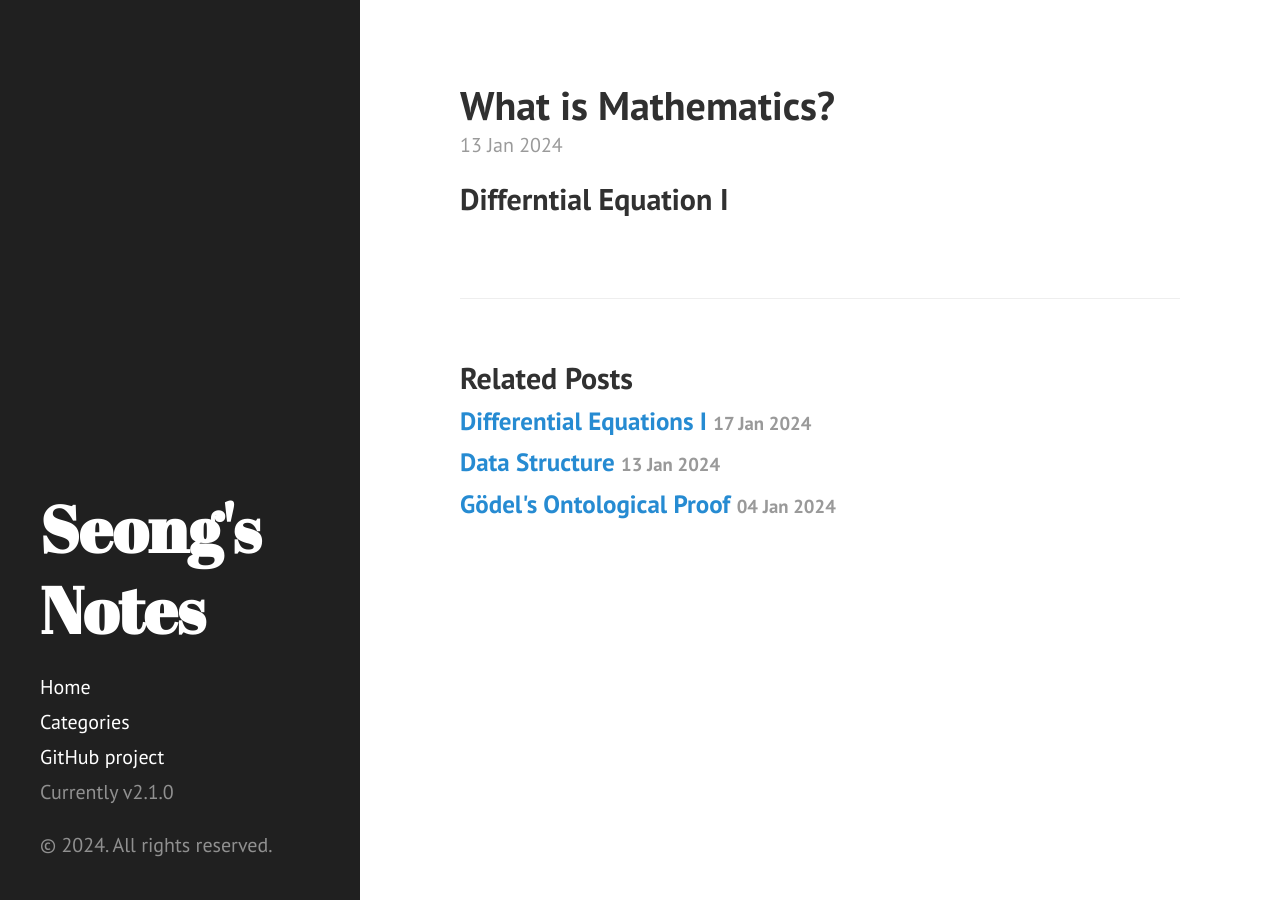
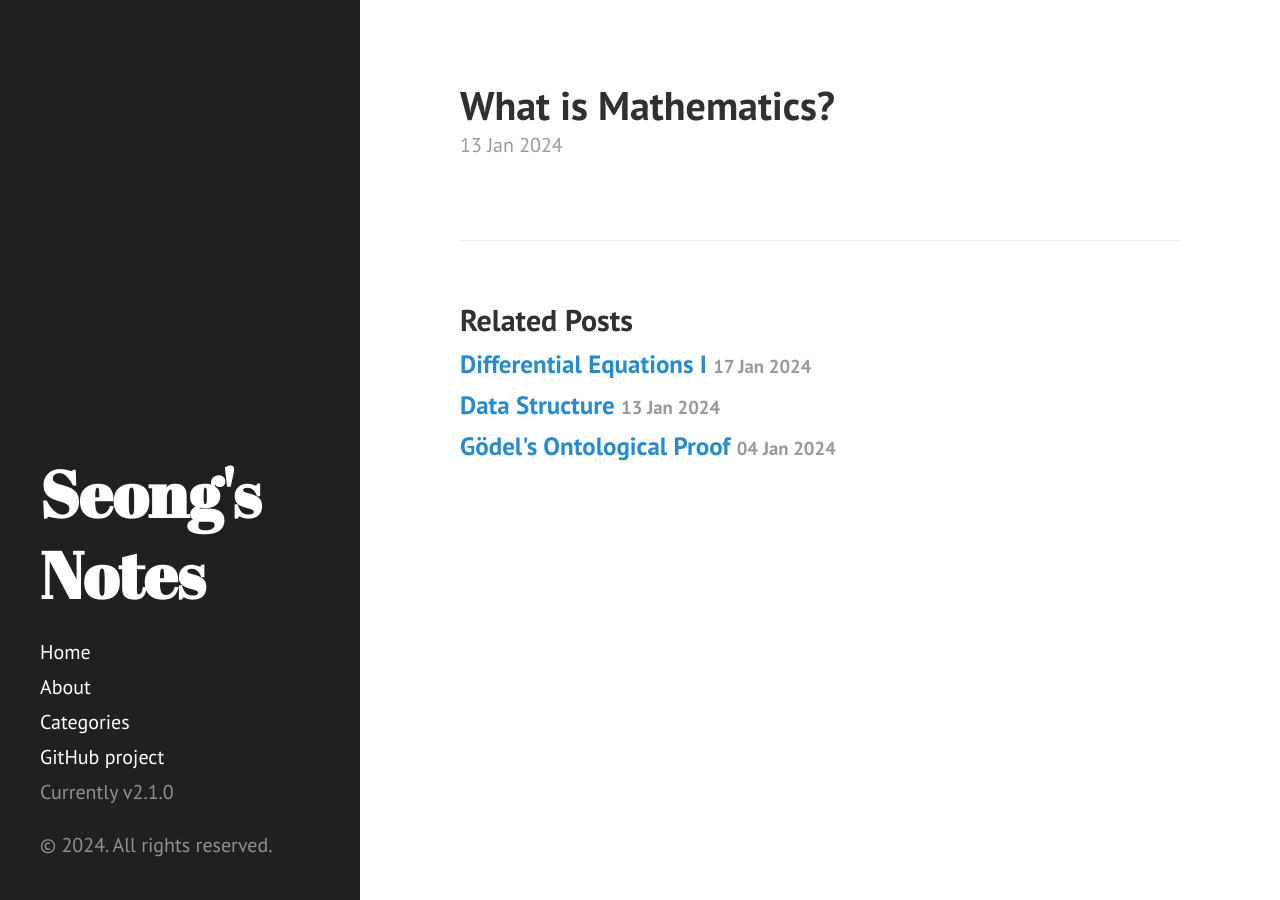
Before and after one commit to GwangseongCho/GwangseongCho.github.io, a Jekyll site: the page built from _posts/2024-01-13-what-is-math.md, in a window 1280 px wide. Built offline with Jekyll 4.4.1, drawn with Linux system fonts in a browser that asks for light colours.

Commit message:
edit about.md

```diff
--- a/_posts/2024-01-13-what-is-math.md
+++ b/_posts/2024-01-13-what-is-math.md
@@ -3,5 +3,3 @@ layout: post
 title: What is Mathematics?
 category: Mathematics
 ---
-
-## Differntial Equation I
--- a/about.md
+++ b/about.md
@@ -0,0 +1,4 @@
+---
+layout: page
+title: About
+---
```
